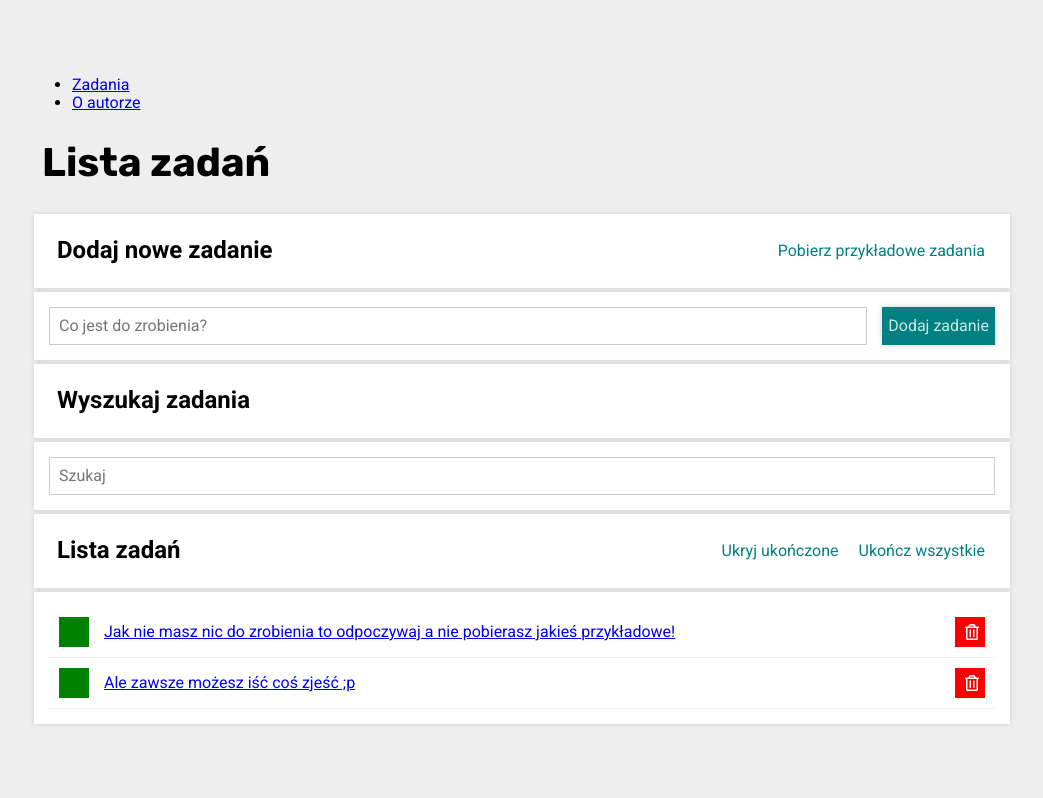
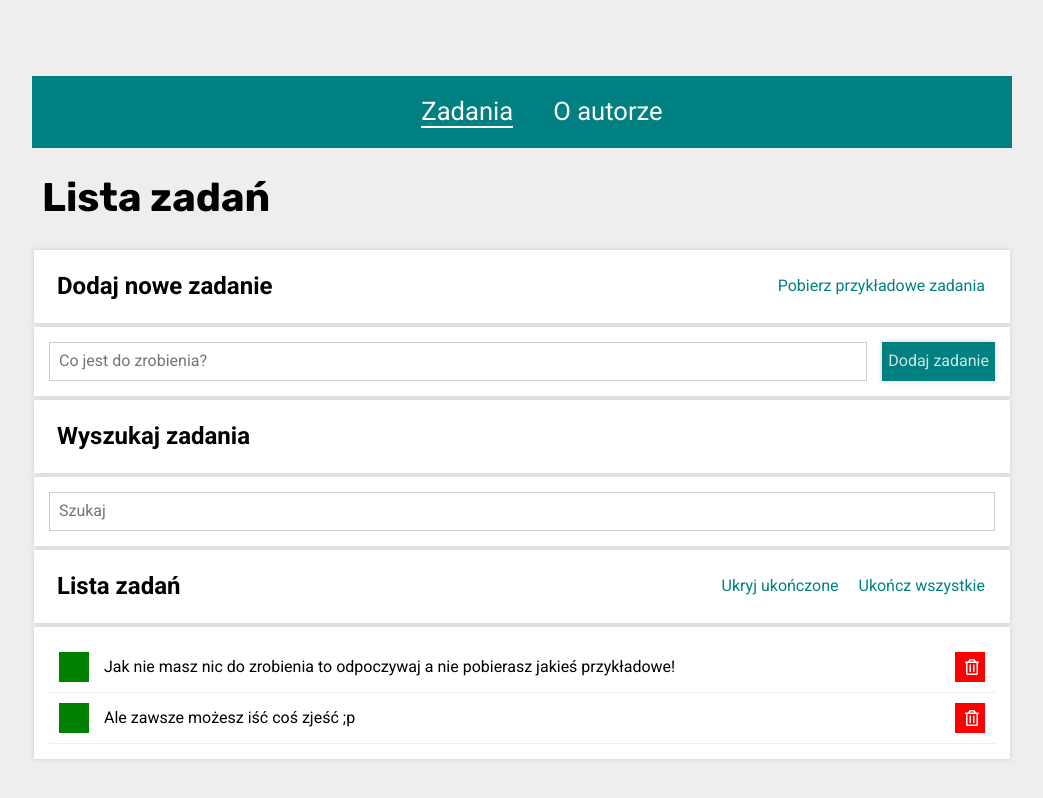
Before and after one commit to olgasowlet/To-do-list-React, a React (Create React App) app: page /#/zadania in a window 1280 px wide. Both pictures are taken after a click on the button "Pobierz przykładowe zadania". Shown: the top 798 px of the page, without its empty margins (118-1161 px from the left). Built offline with nearby package versions, Linux system fonts and the light colour scheme.

Commit message:
styled navedLinked

```diff
--- a/src/App.js
+++ b/src/App.js
@@ -3,16 +3,17 @@ import { HashRouter, Switch, Route, NavLink, Redirect } from "react-router-dom";
 import Tasks from "./features/tasks/Tasks";
 import Author from "./features/author/Author";
 import Task from "./features/tasks/TaskPage/index";
+import { StyledNavLink, Nav, Ul, Li } from "./style";
 
 export default function App() {
     return (
         <HashRouter>
-            <nav>
-                <ul>
-                    <li><NavLink activeClassName="active" to="/zadania">Zadania</NavLink></li>
-                    <li><NavLink activeClassName="active" to="/author">O autorze</NavLink></li>
-                </ul>
-            </nav>
+            <Nav>
+                <Ul>
+                    <Li><StyledNavLink to="/zadania">Zadania</StyledNavLink></Li>
+                    <Li><StyledNavLink to="/author">O autorze</StyledNavLink></Li>
+                </Ul>
+            </Nav>
 
             <Switch>
                 <Route path="/author">
--- a/src/features/tasks/TasksList/index.js
+++ b/src/features/tasks/TasksList/index.js
@@ -1,6 +1,7 @@
 import React from "react";
 import { useDispatch, useSelector } from "react-redux";
-import { Link, useLocation } from "react-router-dom";
+import { useLocation } from "react-router-dom";
+import { StyledNavLink } from "./style";
 import { toggleTaskDone, removeTask, selectTasksByQuery, selectHideDone } from "../tasksSlice.js";
 import { Ul, Li, Button, Span, Icon } from "./style.js";
 
@@ -23,7 +24,7 @@ const TasksList = () => {
                         <Icon done={task.done} className="fas fa-check "></Icon>
                     </Button>
                     <Span done={task.done}>
-                        <Link to={`/zadania/${task.id}`}>{task.content}</Link>
+                        <StyledNavLink to={`/zadania/${task.id}`}>{task.content}</StyledNavLink>
                     </Span>
                     <Button toDelete onClick={() => dispatch(removeTask(task.id))}>
                         <Icon done className="far fa-trash-alt"></Icon>
--- a/src/features/tasks/TasksList/style.js
+++ b/src/features/tasks/TasksList/style.js
@@ -1,4 +1,14 @@
 import styled, { css } from "styled-components";
+import { NavLink } from "react-router-dom";
+
+const activeClassName = "active";
+
+const StyledNavLink = styled(NavLink).attrs(() => ({
+    activeClassName,
+}))`
+    text-decoration: none;
+    color: black;
+`;
 
 
 const Ul = styled.ul`
@@ -63,4 +73,4 @@ const Icon = styled.div`
     `}
 `;
 
-export { Ul, Li, Button, Span, Icon };
+export { Ul, Li, Button, Span, Icon, StyledNavLink };
--- /dev/null
+++ b/src/style.js
@@ -0,0 +1,36 @@
+import { NavLink } from "react-router-dom";
+import styled from "styled-components";
+
+const activeClassName = "active";
+
+const StyledNavLink = styled(NavLink).attrs(() => ({
+    activeClassName,
+}))`
+    text-decoration: none;
+    color: white;
+
+    &.${activeClassName} {
+        border-bottom: 2px solid white;
+    }
+`;
+
+const Nav = styled.nav`
+    background-color: teal;
+    height: 4.5em;
+`;
+
+const Ul = styled.ul`
+    display: flex;
+    justify-content: center;
+    align-items: center;
+    list-style: none;
+    height: 100%;
+    column-gap: 40px;
+`;
+
+const Li = styled.li`
+    font-size: 1.6em;
+`;
+
+
+export { StyledNavLink, Nav, Ul, Li };
```
